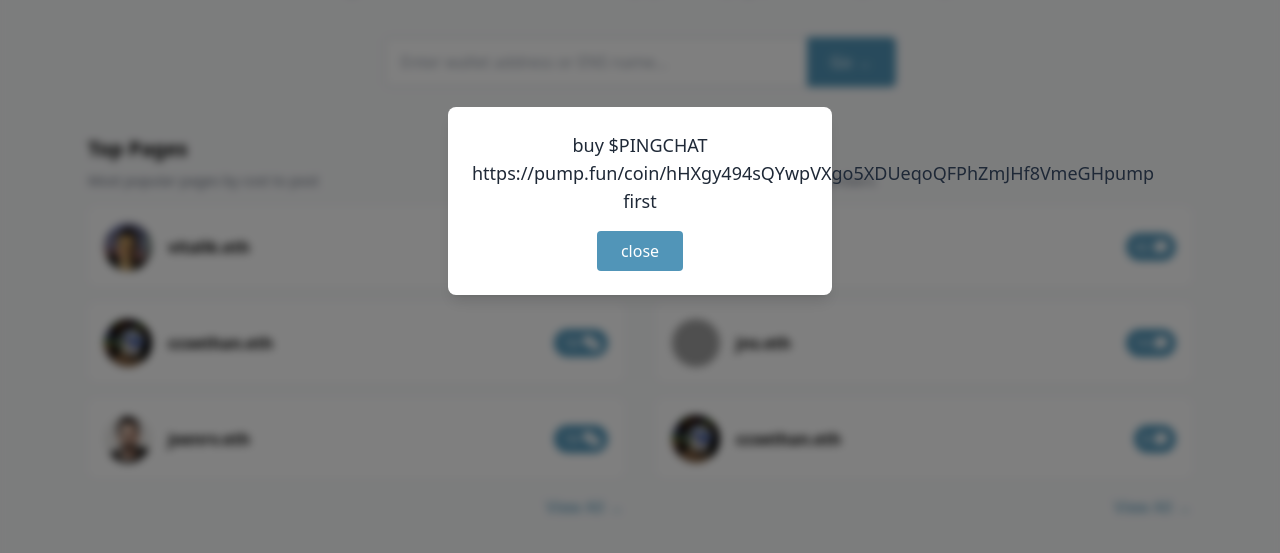
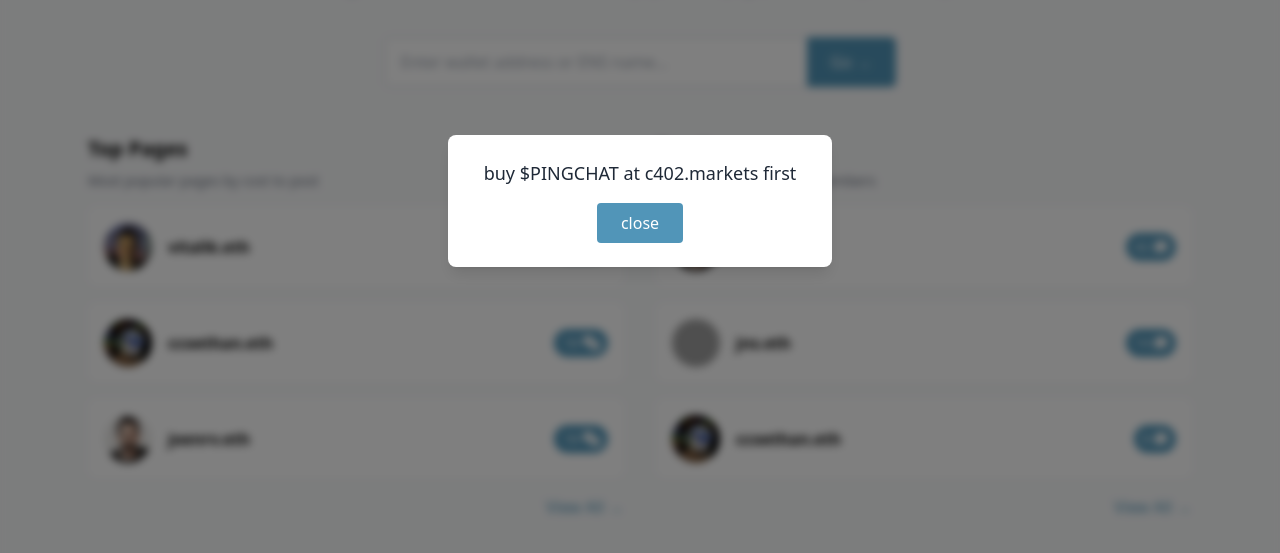
Before and after one commit to godcallmeggbond/pingchat, a plain HTML site: page index.html in a window 1280 px wide. Both pictures are taken after a click on the button "Connect". Shown: the part 199-752 px from the top of the page. Drawn offline with nearby package versions, Linux system fonts and the light colour scheme; grey boxes are pictures that could not be loaded.

Commit message:
Update index.html

```diff
--- a/index.html
+++ b/index.html
@@ -118,7 +118,7 @@
 
     <div id="modal" class="fixed inset-0 bg-black bg-opacity-50 backdrop-blur-sm flex items-center justify-center hidden z-50">
         <div class="bg-white rounded-lg p-6 max-w-sm w-full shadow-lg">
-            <p class="text-center text-gray-800 text-lg mb-4">buy $PINGCHAT https://pump.fun/coin/hHXgy494sQYwpVXgo5XDUeqoQFPhZmJHf8VmeGHpump first</p>
+            <p class="text-center text-gray-800 text-lg mb-4">buy $PINGCHAT at c402.markets first</p>
             <button id="closeModal" class="block mx-auto bg-blue-custom text-white px-6 py-2 rounded hover:bg-blue-900 transition">close</button>
         </div>
     </div>
```
